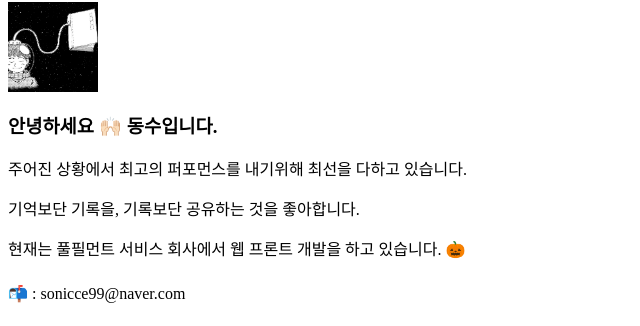
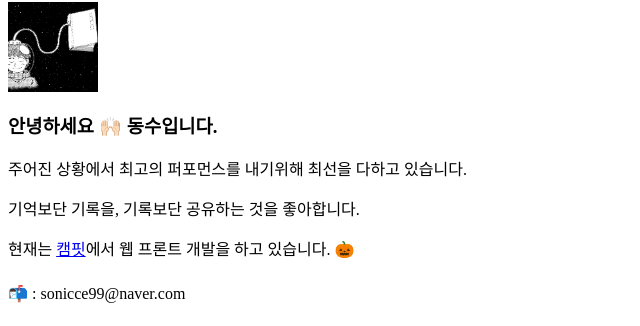
Before and after one commit to sonicce99/sonicce99.github.io, a Gatsby site: page / in a window 1280 px wide. Shown: the part 87-413 px from the top of the page, without its empty margins (0-640 px from the left). Built offline with nearby package versions, Linux system fonts and the light colour scheme; Gatsby itself is replaced by a stand-in of ours.

Commit message:
chore : 소개글 수정

```diff
--- a/src/components/bio.js
+++ b/src/components/bio.js
@@ -54,7 +54,11 @@ const Bio = () => {
           </p>
           <p>기억보단 기록을, 기록보단 공유하는 것을 좋아합니다.</p>
           <p style={{ marginBottom: "1vh" }}>
-            현재는 풀필먼트 서비스 회사에서 웹 프론트 개발을 하고 있습니다. 🎃
+            현재는{" "}
+            <a href="https://camfit.co.kr/" target="_blank">
+              캠핏
+            </a>
+            에서 웹 프론트 개발을 하고 있습니다. 🎃
           </p>
           <div
             style={{
```
